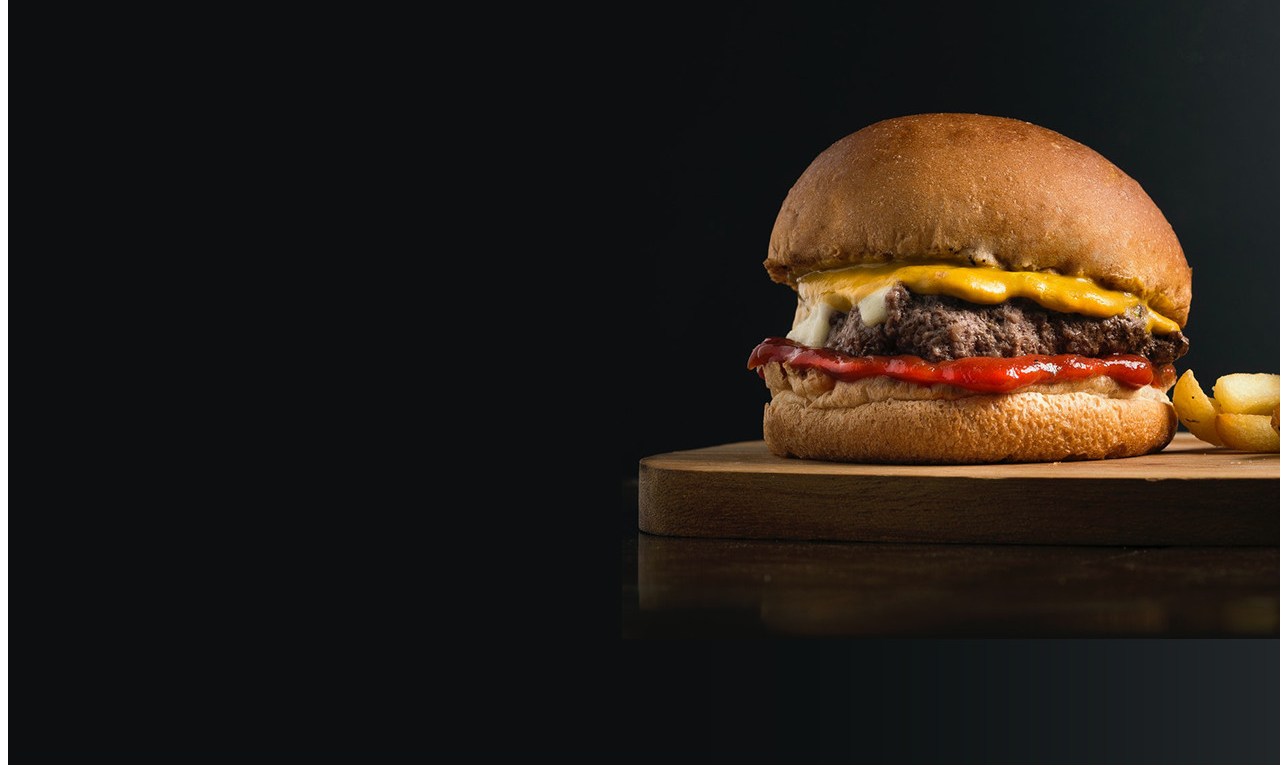
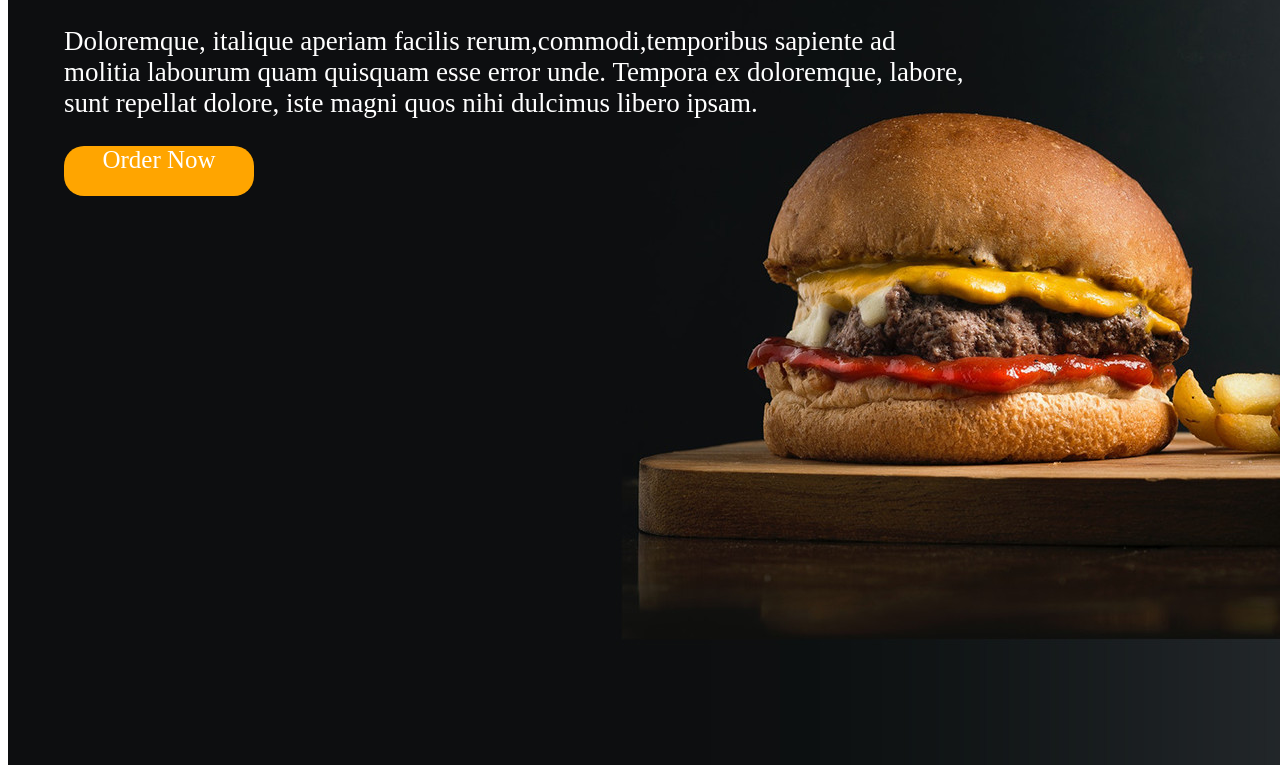
Before and after one commit to Nooralum/Live-coding, a plain HTML site: page index.html in a window 1280 px wide. Shown: the part 323-1089 px from the top of the page. Drawn offline with Linux system fonts and the light colour scheme; files whose address does not match are found by name.

Commit message:
Update index.html

```diff
--- a/index.html
+++ b/index.html
@@ -3,7 +3,7 @@
 <head>
     <meta charset="UTF-8">
     <title>Accueil</title>
-    <link rel="stylesheet" href="../Live coding/Css/accueil.css">
+    <link rel="stylesheet" href="/Css/accueil.css">
 </head>
 <body>
   <div>
```
